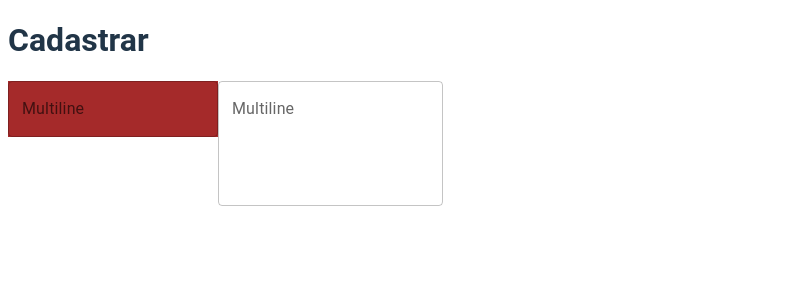
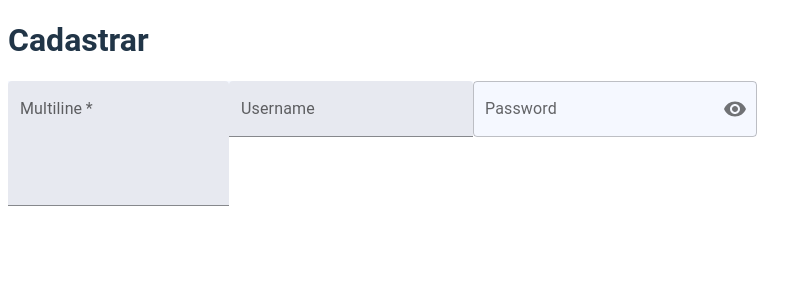
Before and after one commit to vitoriaGoncalves08/Futurize, a React (Vite) app in the folder futurize-frontend/: page /cadastro in a window 1280 px wide. Shown: the top 300 px of the page, without its empty margins (0-812 px from the left). Built offline with nearby package versions, Linux system fonts and the light colour scheme.

Commit message:
:white_check_mark: seguindo com o componente input

```diff
--- a/futurize-frontend/src/components/Input/input.css
+++ b/futurize-frontend/src/components/Input/input.css
@@ -1,3 +1,8 @@
 .c-input{
-    background-color: brown !important;
+    background: #F5F8FF !important;
 }
+.c-input:focus,
+.c-input:active,
+.c-input:hover {
+  outline: none !important;
+}
--- a/futurize-frontend/src/components/Input/input.jsx
+++ b/futurize-frontend/src/components/Input/input.jsx
@@ -1,21 +1,65 @@
 import * as React from 'react';
 import TextField from '@mui/material/TextField';
+import OutlinedInput from '@mui/material/OutlinedInput';
+import InputAdornment from '@mui/material/InputAdornment';
+import Visibility from '@mui/icons-material/Visibility';
+import VisibilityOff from '@mui/icons-material/VisibilityOff';
+import IconButton from '@mui/material/IconButton';
+import InputLabel from '@mui/material/InputLabel';
+import FormControl from '@mui/material/FormControl';
 import './input.css';
 
 export default function Input(props) {
+  const { type, ...rest } = props;
+
+  if (type === 'text') {
   return (
     <>
       <TextField
         id={props.id}
         label={props.label}
         variant={props.variant}
-      className={props.size || "c-input" }
-      helperText={props.error || null}
+        className={"c-input" }
+        helperText={props.helperText || ""}
         error={props.error ? true : false}
         rows={props.rows || null}
-      multiline={props.multiline}
+        multiline={props.multiline || false}
+        required={props.required || null}
+        size={props.size}
+      />
+    </>
+  ); } else if (type === 'password') {
+      const [showPassword, setShowPassword] = React.useState(false);
 
+      const handleClickShowPassword = () => setShowPassword((show) => !show);
+
+      const handleMouseDownPassword = (event) => {
+        event.preventDefault();
+      }
+
+    return (
+      <>
+        <FormControl variant="filled">
+          <InputLabel id="filled-weight-helper-text">{props.label}</InputLabel>
+          <OutlinedInput
+          className={props.size || "c-input" }
+          {...rest}
+          type={showPassword ? 'text' : 'password'}
+          endAdornment={
+            <InputAdornment position="end">
+              <IconButton
+                aria-label="toggle password visibility"
+                onClick={handleClickShowPassword}
+                onMouseDown={handleMouseDownPassword}
+                edge="end"
+              >
+                {showPassword ? <VisibilityOff /> : <Visibility />}
+              </IconButton>
+            </InputAdornment>
+          }
         />
+      </FormControl>
     </>
     );
   }
+}
--- a/futurize-frontend/src/pages/cadastro.jsx
+++ b/futurize-frontend/src/pages/cadastro.jsx
@@ -39,15 +39,26 @@ export default function Cadastro() {
           id="filled-multiline-static"
           label="Multiline"
           multiline
-          row={4}
+          rows={4}
+          required
+          variant="filled"
+          type="text"
+        />
+       <Input
+        id="outlined-basic"
+        label="Username"
+        variant="filled"
+        type="text"
+        // outras propriedades comuns, como required, helperText, etc.
+      />
 
-        />
-          <TextField
-          id="filled-multiline-static"
-          label="Multiline"
-          multiline
-          rows={4}
-        />
+      <Input
+        id="outlined-password"
+        label="Password"
+        variant="filled"
+        type="password"
+        // outras propriedades comuns, como required, helperText, etc.
+      />
       </>
     )
   }
```
Lines whose indentation alone changed are shown as unchanged.
